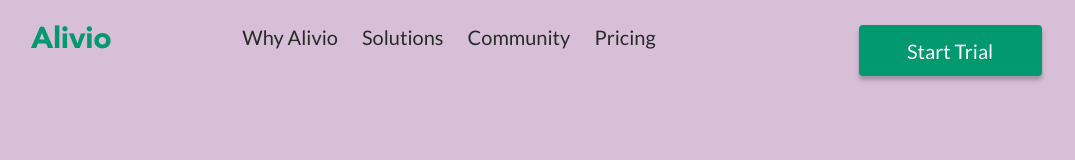
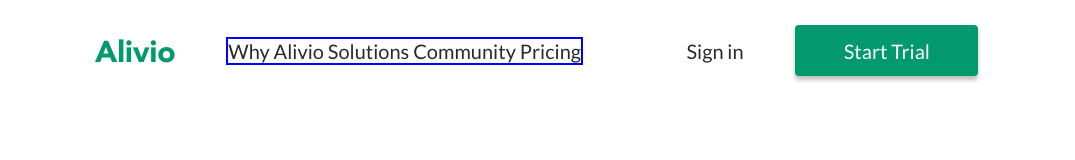
Before and after one commit to potatbut/alivio, a website built with webpack: page src/index.pug in a window 1280 px wide. Shown: the whole page, without its empty margins (104-1179 px from the left). Built offline with nearby package versions, Linux system fonts and the light colour scheme.

Commit message:
Header without adaptive

```diff
--- a/src/index.pug
+++ b/src/index.pug
@@ -7,8 +7,8 @@ html(lang="en")
     body
         wrapper
             header
-                logo
-                    img(src="./image/logo.png", alt="")
+                .logo
+                    img(src="./image/logo.png" alt="" class='logo-alivio')
                 .menu
                     ul.menu__list
                         li.menu__item
@@ -19,11 +19,13 @@ html(lang="en")
                             a(href="#") Community
                         li.menu__item
                             a(href="#") Pricing
-                form(action="#")
+                a(class="sing-up-link" href="https://github.com/potatbut" target='_blank' title="Actually my github :)") Sign in
+                form(action="https://github.com/potatbut" target='_blank' title="Actually my github :)")
                     button.button-trial Start Trial
+            //- section.block-with-image
+            //-     img(src="./image/women.png" class="block-with-image__image")
 
             section
             section
             section
-            section
             footer
--- a/src/index.scss
+++ b/src/index.scss
@@ -1,48 +1,10 @@
 @import './style/fontFace.scss';
+@import './style/header.scss';
 
 * {
     font-size: 20px;
     font-family: 'Lato';
-    background-color: thistle;
     justify-content: space-between;
+    color: #292929;
 
 }
-header {
-    display: flex;
-    width: 80%;
-    margin: 2% auto;
-}
-.menu {
-    width: 50%;
-    &__list {
-        margin: 0;
-        padding: 0;
-
-    }
-    &__item {
-        padding: 0;
-        margin: auto 2%;
-        text-decoration: none;
-        display: inline;
-
-    }
-    a {
-        color: #292929;
-        text-decoration: none;
-
-    }
-}
-.button-trial {
-    width: 183px;
-    height: 51px;
-    background: #01996D;
-    border: none;
-    outline: none;
-    box-shadow: 0px 4px 4px rgba(0, 0, 0, 0.25);
-    border-radius: 4px;
-    color: #fff;
-    &:active {
-        box-shadow: inset 0px 4px 4px rgba(0, 0, 0, 0.25);
-        text-shadow: 0px 2px 2px rgba(0, 0, 0, 0.25);
-    }
-}
--- /dev/null
+++ b/src/style/header.scss
@@ -0,0 +1,57 @@
+header {
+    display: flex;
+    width: 70%;
+    margin: 2% auto;
+
+    .logo {
+        width: 81px;
+        height: 24px;
+        margin: auto 0;
+    }
+    .menu {
+        border: 2px solid blue;
+        margin: auto;
+        &__list {
+            margin: 0;
+            padding: 0;
+        }
+        &__item {
+            padding: 0;
+            text-decoration: none;
+            display: inline-block;
+        }
+        a {
+            text-decoration: none;
+            width: 100px;
+            &:hover {
+                color: #01996D;
+            }
+        }
+
+    }
+    .sing-up-link {
+        margin: auto;
+        text-decoration: none;
+        &:hover {
+            color: #01996D;
+        }
+    }
+    .button-trial {
+        cursor: pointer;
+        width: 183px;
+        height: 51px;
+        background-color: #01996D;
+        border: none;
+        outline: none;
+        box-shadow: 0px 4px 4px rgba(0, 0, 0, 0.25);
+        border-radius: 4px;
+        color: #fff;
+        &:hover {
+            background-color: #027e5b;
+        }
+        &:active {
+            box-shadow: inset 0px 4px 4px rgba(0, 0, 0, 0.25);
+            text-shadow: 0px 2px 2px rgba(0, 0, 0, 0.25);
+        }
+    }
+}
--- a/webpack.config.js
+++ b/webpack.config.js
@@ -10,7 +10,7 @@ module.exports = {
         path: path.resolve(__dirname, 'dist'),
     },
     devServer: {
-        port: 0809,
+        port: 1488,
     },
     module: {
         rules: [
```
Also changed, not shown: dist/bundle.js, dist/image/women.png (added), dist/index.html, src/image/radu-florin-CwTBt6jyagQ-unsplash 3.png (deleted), src/image/women.jpg (added).
